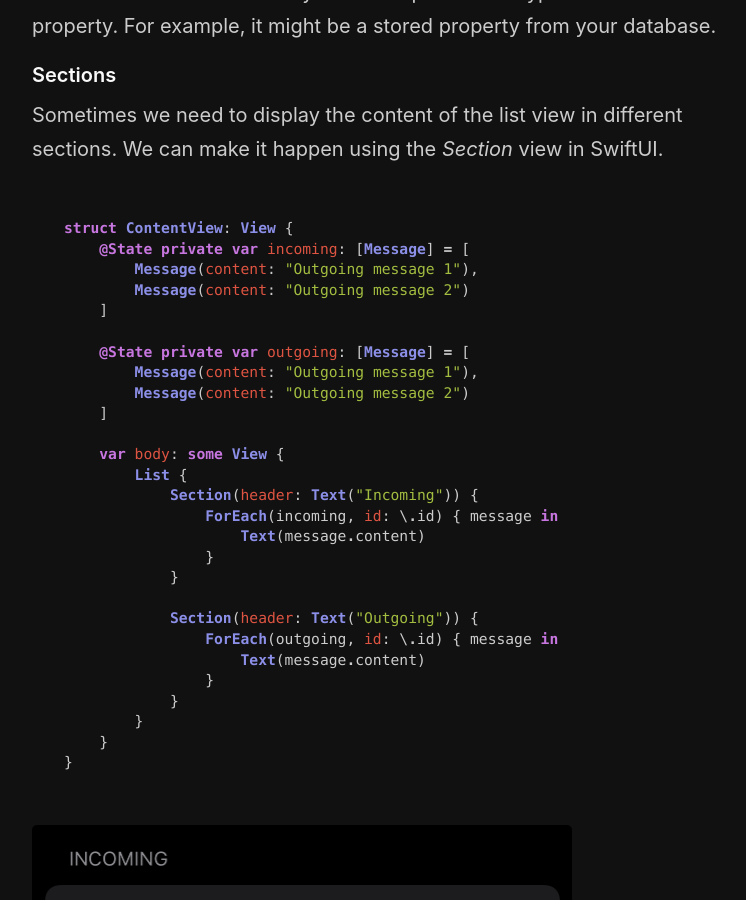
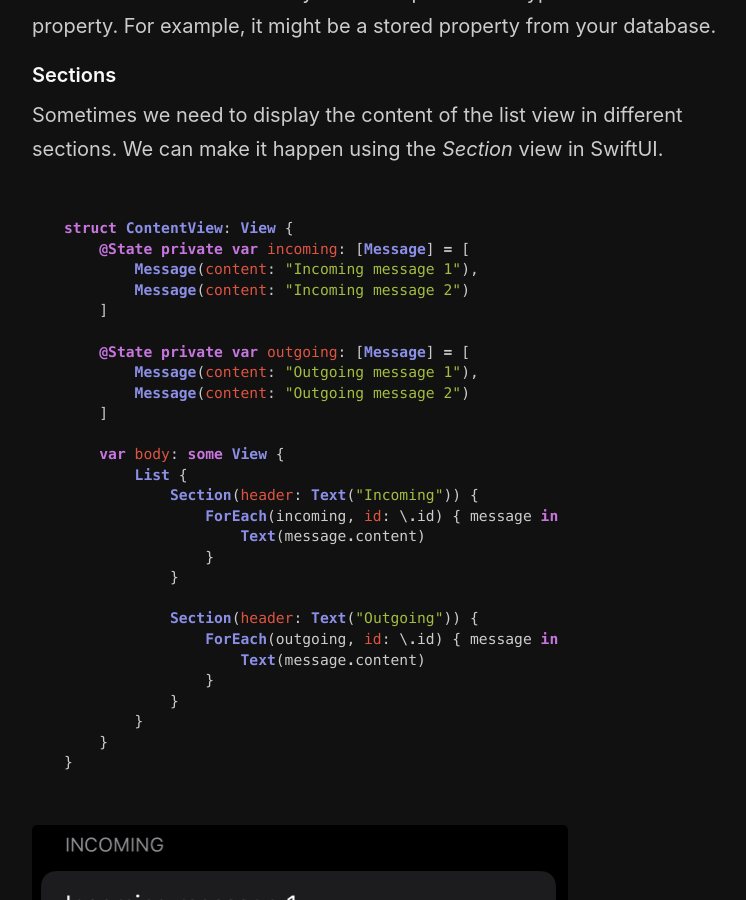
Before and after one commit to mecid/mecid.github.io, a Jekyll site: the page built from _posts/2021-06-16-mastering-list-in-swiftui.md, in a window 1280 px wide and 900 px high, scrolled down 2058 px. Shown: the whole window, without its empty margins (258-1004 px from the left). Built offline with Jekyll 4.4.1, drawn with Linux system fonts in a browser that asks for light colours.

Commit message:
sections examples updated in mastering list post

````diff
--- a/_posts/2021-06-16-mastering-list-in-swiftui.md
+++ b/_posts/2021-06-16-mastering-list-in-swiftui.md
@@ -57,8 +57,8 @@ Sometimes we need to display the content of the list view in different sections.
 ```swift
 struct ContentView: View {
     @State private var incoming: [Message] = [
-        Message(content: "Outgoing message 1"),
-        Message(content: "Outgoing message 2")
+        Message(content: "Incoming message 1"),
+        Message(content: "Incoming message 2")
     ]
 
     @State private var outgoing: [Message] = [
````
Also changed, not shown: public/list2.png.
